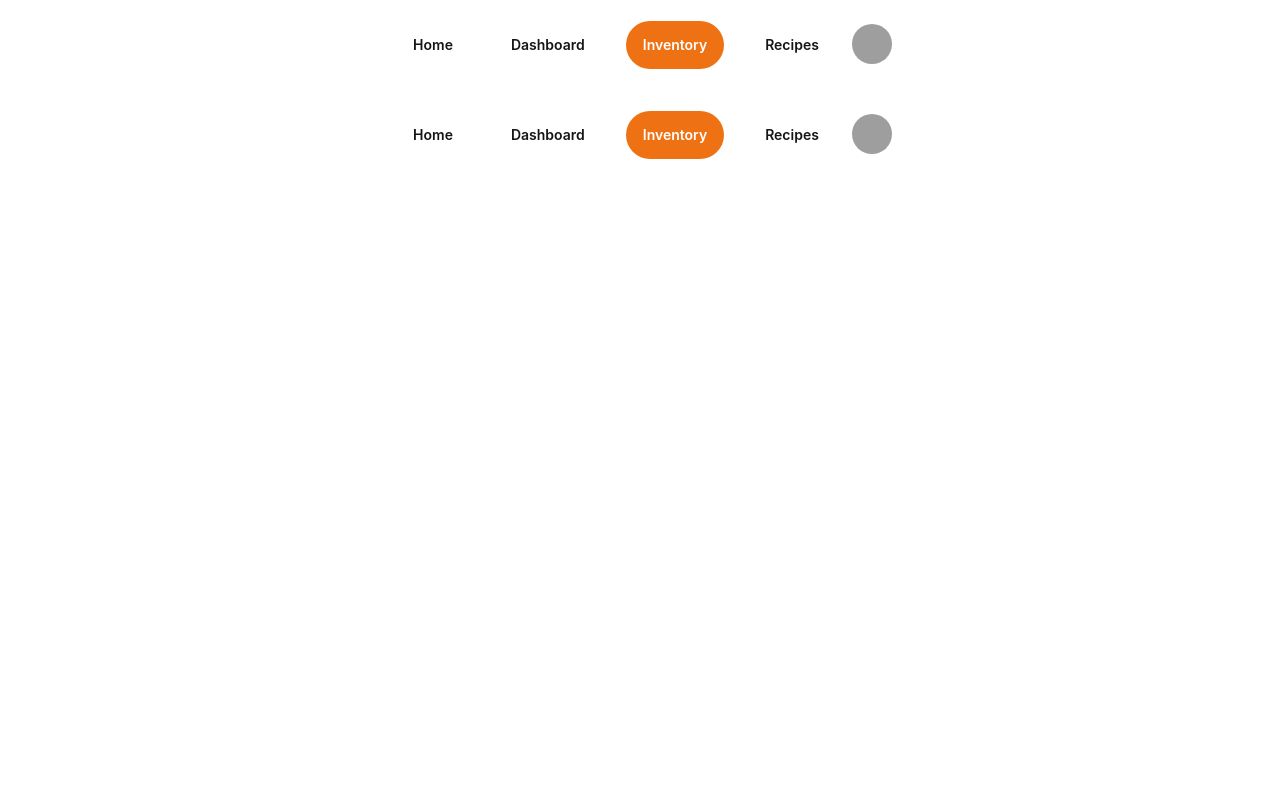
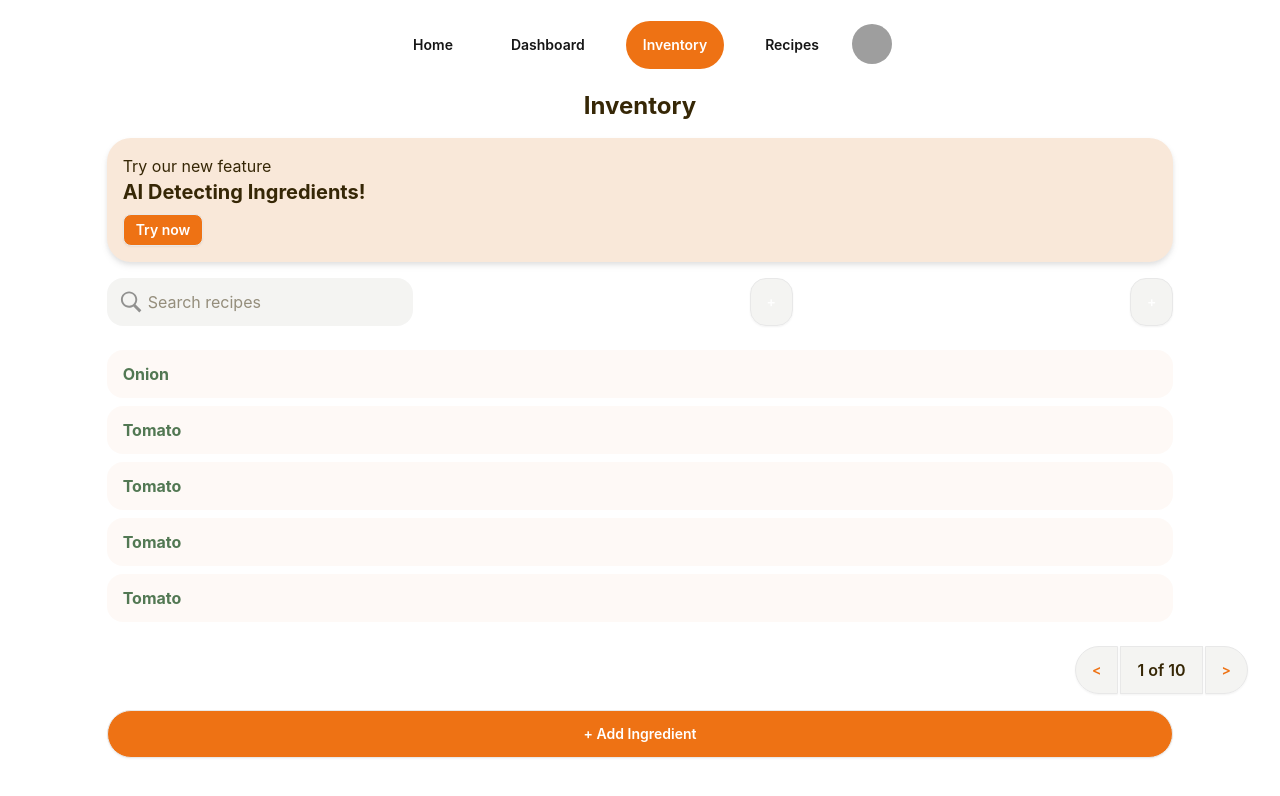
Before and after one commit to wave49192/MyFridge, a React (Vite) app: page /inventory in a window 1280 px wide. Shown: the top 796 px of the page. Built offline with nearby package versions, Linux system fonts and the light colour scheme; grey boxes are pictures that could not be loaded.

Commit message:
Add inventory page

```diff
--- /dev/null
+++ b/src/components/Pagination/Pagination.tsx
@@ -0,0 +1,19 @@
+import React from "react";
+
+const Pagination = () => {
+  return (
+    <div className="join gap-[3px] self-end mr-8">
+      <button className="join-item rounded-full btn bg-accent bg-opacity-5 text-primary">
+        &lt;
+      </button>
+      <button className="join-item btn bg-accent bg-opacity-5 text-accent text-base">
+        1 of 10
+      </button>
+      <button className="join-item rounded-full btn text-primary bg-accent bg-opacity-5">
+        &gt;
+      </button>
+    </div>
+  );
+};
+
+export default Pagination;
--- /dev/null
+++ b/src/components/SearchBar/SearchBar.tsx
@@ -0,0 +1,23 @@
+import React from "react";
+
+const SearchBar = () => {
+  return (
+    <div className="relative">
+      <input
+        type="text"
+        placeholder="Search recipes"
+        className="input rounded-2xl w-full pl-10 bg-accent bg-opacity-5 placeholder-accent placeholder-opacity-50"
+        value={""}
+      />
+      <svg
+        xmlns="http://www.w3.org/2000/svg"
+        viewBox="0 0 50 50"
+        className="absolute top-0 left-0 ml-3 mt-3 w-6 h-6 text-gray-500 opacity-40 cursor-pointer"
+      >
+        <path d="M21 3C11.6016 3 4 10.6016 4 20C4 29.3984 11.6016 37 21 37C24.3555 37 27.4609 36.0156 30.0938 34.3438L42.375 46.625L46.625 42.375L34.5 30.2812C36.6797 27.4219 38 23.8789 38 20C38 10.6016 30.3984 3 21 3ZM21 7C28.1992 7 34 12.8008 34 20C34 27.1992 28.1992 33 21 33C13.8008 33 8 27.1992 8 20C8 12.8008 13.8008 7 21 7Z" />
+      </svg>
+    </div>
+  );
+};
+
+export default SearchBar;
--- /dev/null
+++ b/src/components/TryFeature/TryFeature.tsx
@@ -0,0 +1,15 @@
+import React from 'react'
+
+const TryFeature = () => {
+  return (
+    <div className='w-full flex flex-col gap-2 rounded-3xl justify-start text-accent bg-primary-2 p-4 drop-shadow-md'>
+        <div>
+            <p className='text-base'>Try our new feature</p>
+            <h2 className='text-xl font-bold'>AI Detecting Ingredients!</h2>
+        </div>
+        <button className="btn bg-primary btn-sm w-fit text-base-100">Try now</button>
+    </div>
+  )
+}
+
+export default TryFeature
--- a/src/pages/Inventory/InventoryPage.tsx
+++ b/src/pages/Inventory/InventoryPage.tsx
@@ -1,10 +1,47 @@
-import React from "react";
+import React, { useState } from "react";
 import { Navbar } from "../../components";
+import TryFeature from "../../components/TryFeature/TryFeature";
+import SearchBar from "../../components/SearchBar/SearchBar";
+import Pagination from "../../components/Pagination/Pagination";
 
 const InventoryPage: React.FC = () => {
+  const [ingredients, setIngredients] = useState([
+    "Onion",
+    "Tomato",
+    "Tomato",
+    "Tomato",
+    "Tomato",
+  ]);
+
   return (
-    <div>
-      <Navbar isAtPage="Inventory" />
+    <div className="flex flex-col items-center text-2xl gap-4">
+      <h2 className="text-accent font-bold">Inventory</h2>
+      <div className="flex flex-col gap-4 w-10/12">
+        <TryFeature />
+        <div className="w-full flex justify-between items-center gap-4">
+          <SearchBar />
+          <button className="btn bg-accent bg-opacity-5 text-base-100 h-12 rounded-2xl">
+            +
+          </button>
+          <button className="btn bg-accent bg-opacity-5 text-base-100 h-12 rounded-2xl">
+            +
+          </button>
+        </div>
+        <div>
+          {ingredients.map((v, i) => (
+            <div
+              key={i}
+              className="flex px-4 py-3 my-2 bg-primary-2 bg-opacity-25 rounded-2xl laptop:text-xl"
+            >
+              <p className="text-base font-bold text-secondary">{v}</p>
+            </div>
+          ))}
+        </div>
+      </div>
+      <Pagination />
+      <div className="w-10/12 btn rounded-3xl bg-primary text-base-100 sticky bottom-5">
+        + Add Ingredient
+      </div>
     </div>
   );
 };
```
